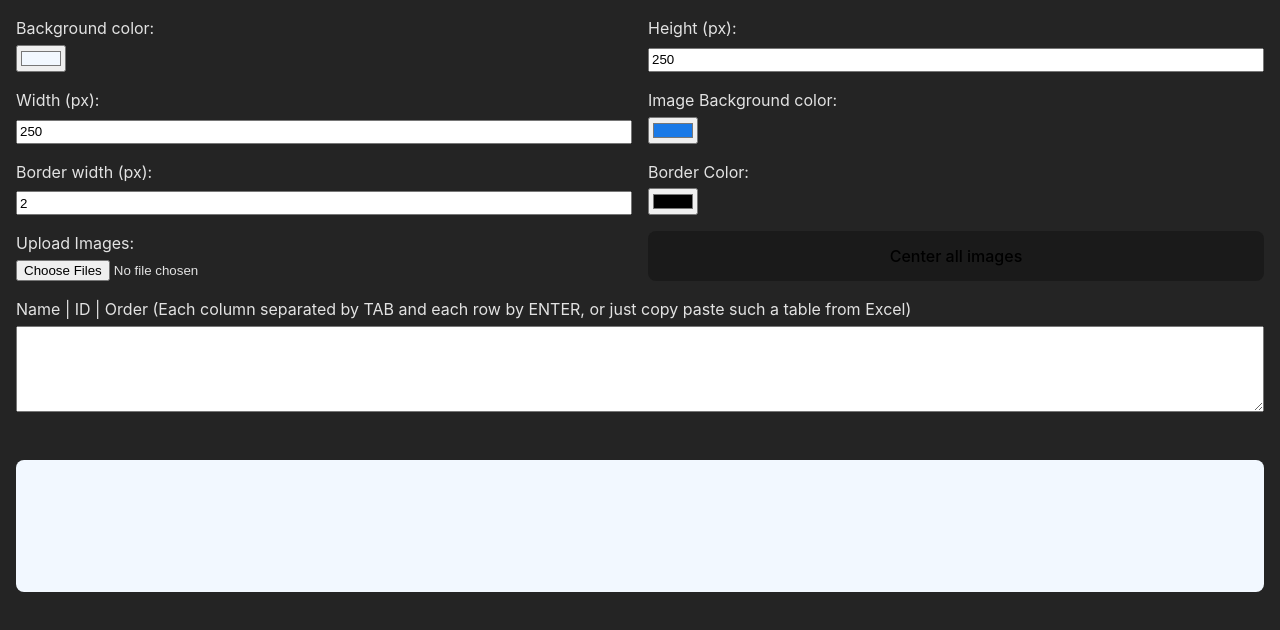
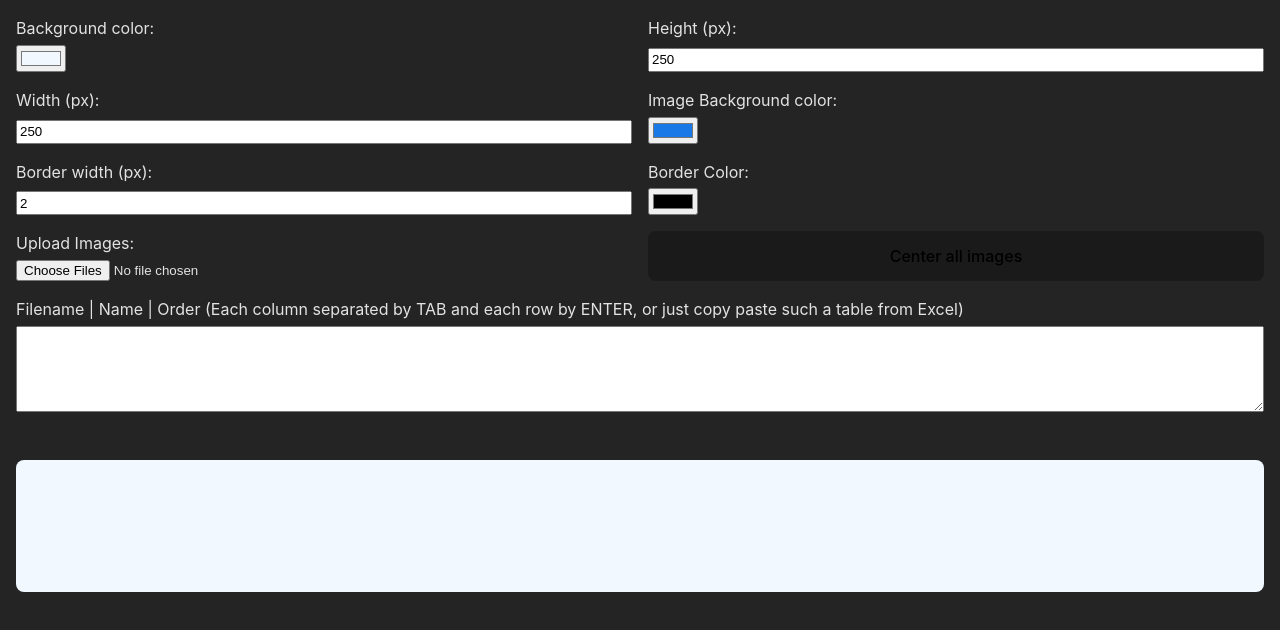
Before and after one commit to Necryl/image-gallery-react, a React (Vite) app: page / in a window 1280 px wide. Shown: the top 630 px of the page. Built offline with nearby package versions, Linux system fonts and the light colour scheme.

Commit message:
update label of textarea

```diff
--- a/src/App.jsx
+++ b/src/App.jsx
@@ -148,8 +148,8 @@ function App() {
           <button>Center all images</button>
         </label>
         <label htmlFor="" className="dataInput">
-          Name | ID | Order (Each column separated by TAB and each row by ENTER,
-          or just copy paste such a table from Excel)
+          Filename | Name | Order (Each column separated by TAB and each row by
+          ENTER, or just copy paste such a table from Excel)
           <textarea name="" id="" onChange={receiveData}></textarea>
         </label>
       </div>
```
